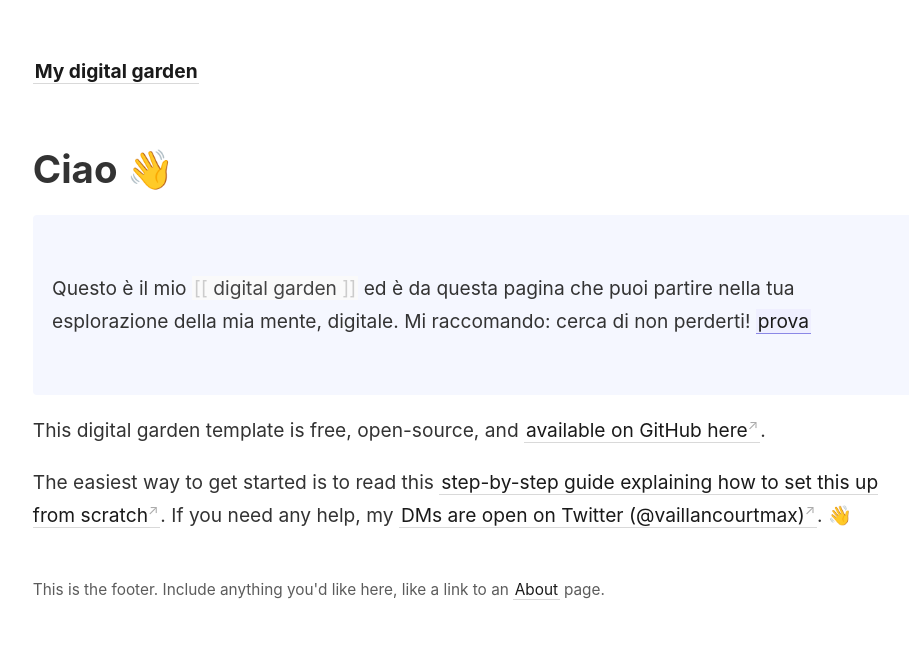
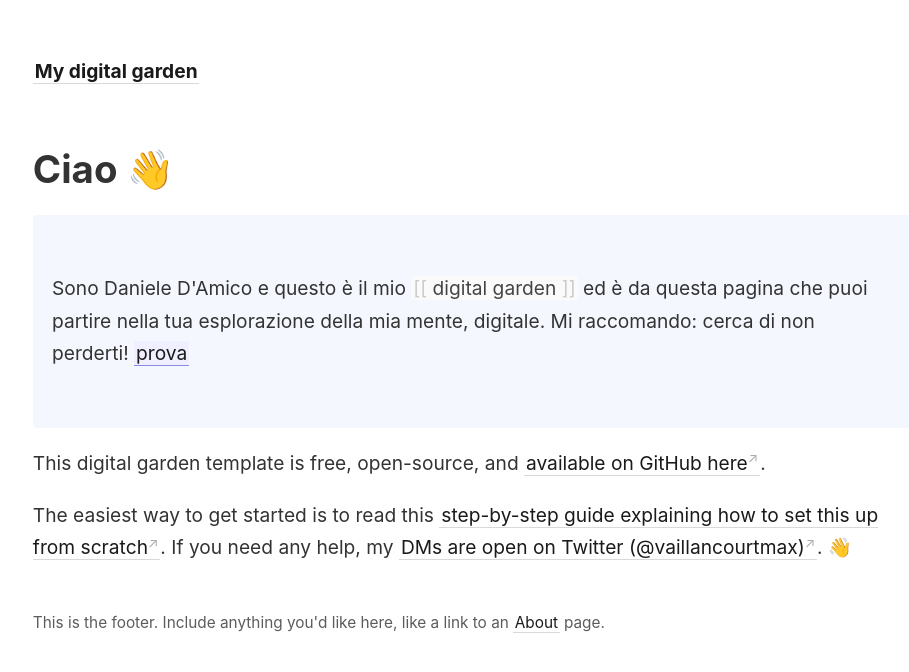
Before and after one commit to dandele/digital-garden-812, a Jekyll site: the page built from _pages/index.md, in a window 1280 px wide. Shown: the top 672 px of the page, without its empty margins (44-953 px from the left). Built offline with Jekyll 4.4.1, drawn with Linux system fonts in a browser that asks for light colours.

Commit message:
index.md: changed

```diff
--- a/_pages/index.md
+++ b/_pages/index.md
@@ -7,7 +7,7 @@ permalink: /
 # Ciao 👋
 
 <p style="padding: 3em 1em; background: #f5f7ff; border-radius: 4px;">
-Questo è il mio [[digital garden]] ed è da questa pagina che puoi partire nella tua esplorazione della mia mente, digitale.
+Sono Daniele D'Amico e questo è il mio [[digital garden]] ed è da questa pagina che puoi partire nella tua esplorazione della mia mente, digitale.
 
 Mi raccomando: cerca di non perderti!
 [[prova]]
```
